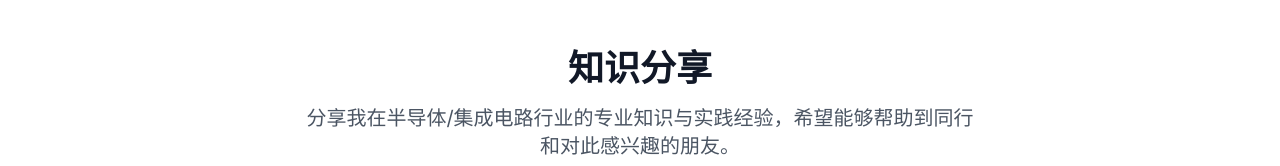
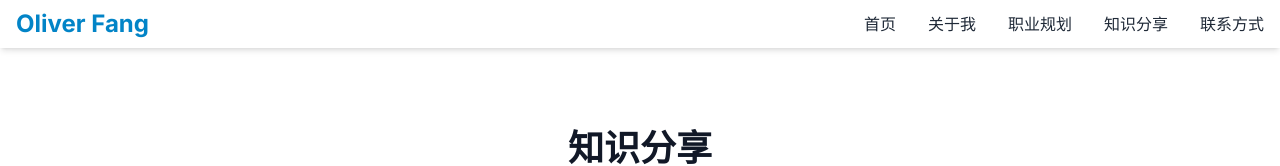
Before and after one commit to Oliverfang-2025/project1, a Next.js app in the folder website-frontend/: page /knowledge in a window 1280 px wide. Shown: the top 166 px of the page. Built offline with nearby package versions, Linux system fonts and the light colour scheme.

Commit message:
修复导航栏问题：将导航栏从页面组件移至组件目录，为知识页面添加特殊处理

```diff
--- a/website-frontend/src/app/knowledge/page.tsx
+++ b/website-frontend/src/app/knowledge/page.tsx
@@ -167,7 +167,7 @@ export default function KnowledgePage() {
   };
 
   return (
-    <div className="container mx-auto px-4 py-12">
+    <div className="container mx-auto px-4 py-12 mt-20">
       <div className="text-center mb-12">
         <h1 className="text-4xl font-bold text-gray-900 mb-4">知识分享</h1>
         <p className="text-xl text-gray-600 max-w-2xl mx-auto">
--- a/website-frontend/src/components/layout/Header.tsx
+++ b/website-frontend/src/components/layout/Header.tsx
@@ -4,7 +4,7 @@ import React from 'react';
 import dynamic from 'next/dynamic';
 
 // 动态导入导航栏组件，不进行服务器端渲染
-const Navbar = dynamic(() => import('@/app/navbar/page'), { ssr: false });
+const Navbar = dynamic(() => import('@/components/layout/Navbar'), { ssr: false });
 
 export default function Header() {
   return (
--- /dev/null
+++ b/website-frontend/src/components/layout/Navbar.tsx
@@ -0,0 +1,113 @@
+"use client";
+
+import React, { useState, useEffect } from 'react';
+import Link from 'next/link';
+import { usePathname } from 'next/navigation';
+
+export default function Navbar() {
+  const [isMenuOpen, setIsMenuOpen] = useState(false);
+  const [isScrolled, setIsScrolled] = useState(false);
+  const pathname = usePathname();
+
+  useEffect(() => {
+    const handleScroll = () => {
+      if (window.scrollY > 50) {
+        setIsScrolled(true);
+      } else {
+        setIsScrolled(false);
+      }
+    };
+
+    window.addEventListener('scroll', handleScroll);
+    return () => window.removeEventListener('scroll', handleScroll);
+  }, []);
+
+  // 检查当前路径，在知识页面和其子页面强制使用滚动后的样式
+  const isKnowledgePage = pathname?.startsWith('/knowledge');
+  const navbarStyle = isKnowledgePage || isScrolled ? 'bg-white shadow-md py-2' : 'bg-transparent py-4';
+  const logoStyle = isKnowledgePage || isScrolled ? 'text-primary-600' : 'text-white';
+  const linkStyle = isKnowledgePage || isScrolled ? 'text-gray-800 hover:text-primary-600' : 'text-white hover:text-primary-100';
+
+  const toggleMenu = () => {
+    setIsMenuOpen(!isMenuOpen);
+  };
+
+  const navLinks = [
+    { name: '首页', href: '/' },
+    { name: '关于我', href: '/about' },
+    { name: '职业规划', href: '/plans' },
+    { name: '知识分享', href: '/knowledge' },
+    { name: '联系方式', href: '/contact' },
+  ];
+
+  return (
+    <nav className={`fixed w-full z-50 transition-all duration-300 ${navbarStyle}`}>
+      <div className="container mx-auto px-4">
+        <div className="flex justify-between items-center">
+          {/* Logo */}
+          <Link href="/" className={`text-2xl font-bold ${logoStyle}`}>
+            Oliver Fang
+          </Link>
+
+          {/* Desktop Navigation */}
+          <div className="hidden md:flex space-x-8">
+            {navLinks.map((link) => (
+              <Link
+                key={link.href}
+                href={link.href}
+                className={`
+                  ${pathname === link.href ? 'font-medium' : 'font-normal'}
+                  ${linkStyle}
+                  transition-colors duration-200
+                `}
+              >
+                {link.name}
+              </Link>
+            ))}
+          </div>
+
+          {/* Mobile Navigation Button */}
+          <button
+            className="md:hidden"
+            onClick={toggleMenu}
+            aria-label="Toggle Menu"
+          >
+            <svg
+              className={`w-6 h-6 ${isKnowledgePage || isScrolled ? 'text-gray-800' : 'text-white'}`}
+              fill="none"
+              stroke="currentColor"
+              viewBox="0 0 24 24"
+              xmlns="http://www.w3.org/2000/svg"
+            >
+              {isMenuOpen ? (
+                <path strokeLinecap="round" strokeLinejoin="round" strokeWidth={2} d="M6 18L18 6M6 6l12 12" />
+              ) : (
+                <path strokeLinecap="round" strokeLinejoin="round" strokeWidth={2} d="M4 6h16M4 12h16M4 18h16" />
+              )}
+            </svg>
+          </button>
+        </div>
+
+        {/* Mobile Menu */}
+        <div className={`md:hidden transition-all duration-300 ease-in-out ${isMenuOpen ? 'max-h-screen opacity-100 py-4' : 'max-h-0 opacity-0 overflow-hidden'}`}>
+          <div className="flex flex-col space-y-4">
+            {navLinks.map((link) => (
+              <Link
+                key={link.href}
+                href={link.href}
+                className={`
+                  ${pathname === link.href ? 'font-medium' : 'font-normal'}
+                  ${linkStyle}
+                  transition-colors duration-200 py-2
+                `}
+                onClick={() => setIsMenuOpen(false)}
+              >
+                {link.name}
+              </Link>
+            ))}
+          </div>
+        </div>
+      </div>
+    </nav>
+  );
+}
```
